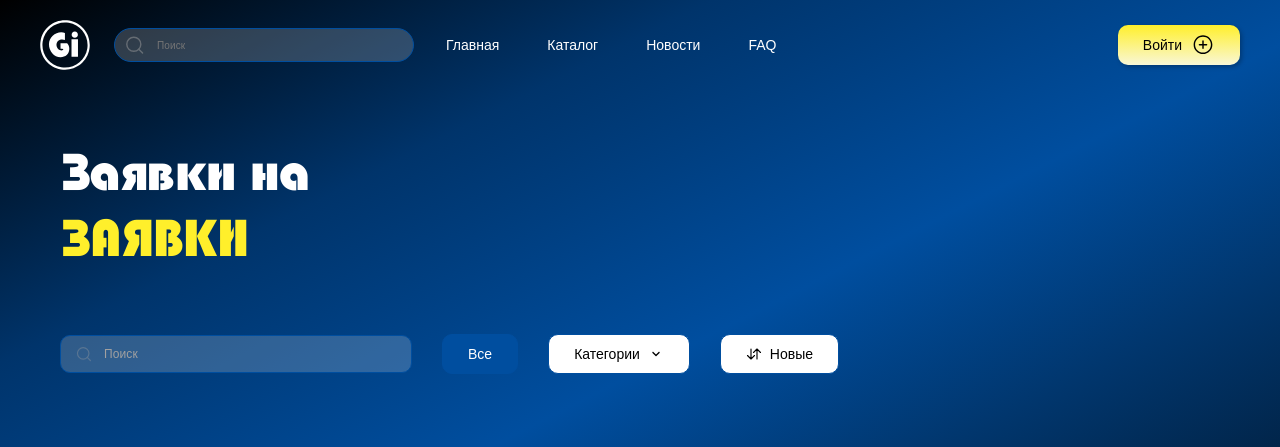
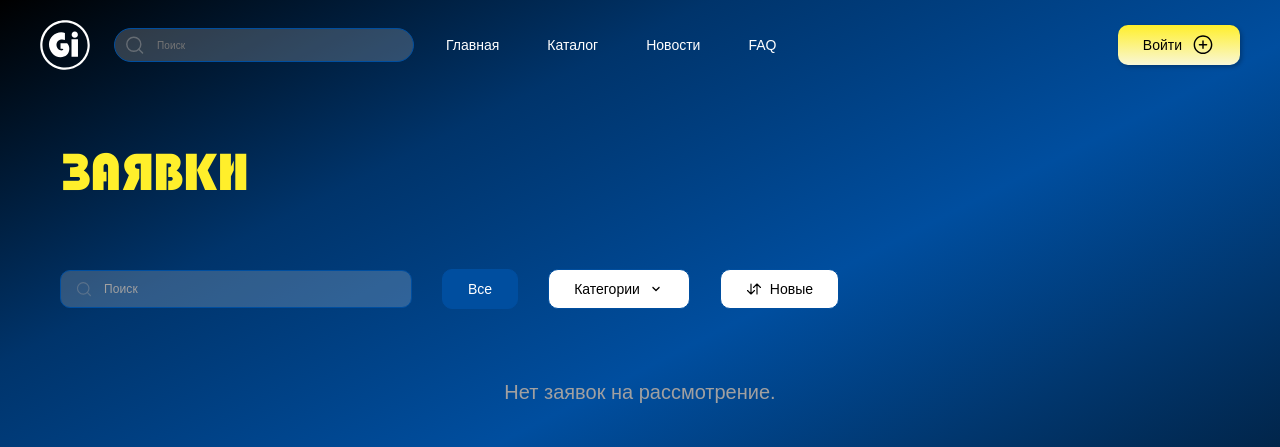
Before and after one commit to Monisarek/startup-platform, a Django app: template accounts/templates/accounts/moderator_dashboard.html in a window 1280 px wide. Shown: the top 447 px of the page. Run offline with Django 5.2, Linux system fonts and the light colour scheme; the template is opened without the code that fills it, so the values that code supplies are empty; parts of the project's set-up code (start-up, migrations or seed data) failed here and were passed over; some libraries are stand-ins or nearby versions; some web fonts are replaced.

Commit message:
Update moderator_dashboard.html

```diff
--- a/accounts/templates/accounts/moderator_dashboard.html
+++ b/accounts/templates/accounts/moderator_dashboard.html
@@ -208,7 +208,6 @@ document.addEventListener('DOMContentLoaded', function () {
     <div class="moderator-page-container">
         <header class="page-header">
             <div class="header-title-block">
-                <h1 class="header-title-main">Заявки на</h1>
                 <h2 class="header-title-highlight">ЗАЯВКИ</h2>
             </div>
         </header>
```
